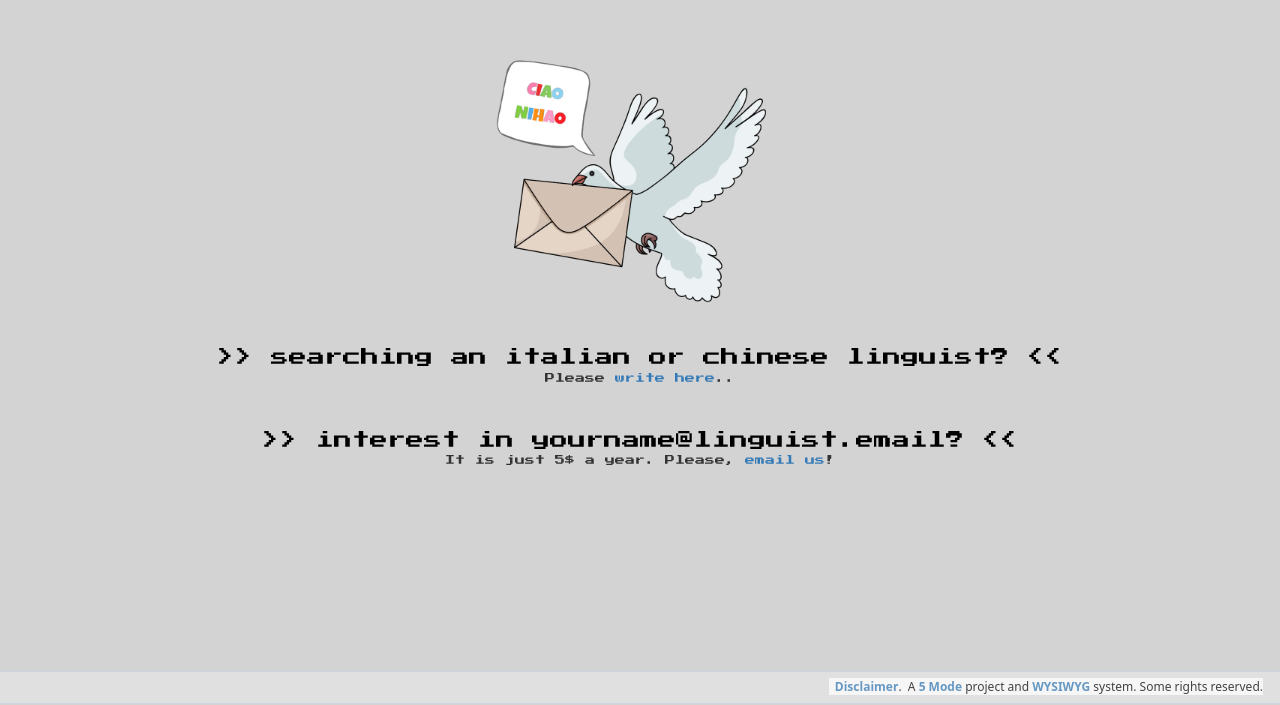
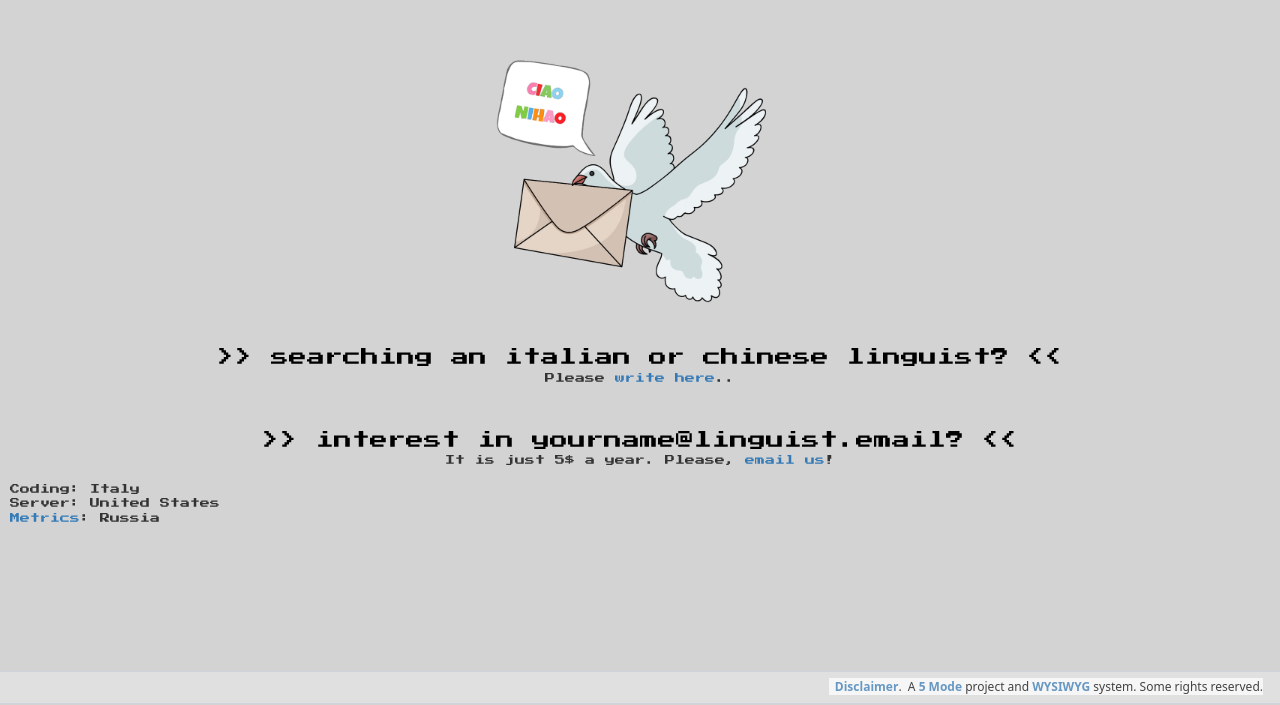
Before and after one commit to par7133/LinguaIM, a plain HTML site: page index.html in a window 1280 px wide. Shown: the part 95-800 px from the top of the page. Drawn offline with Linux system fonts and the light colour scheme; no server answers.

Commit message:
Update index.html

```diff
--- a/index.html
+++ b/index.html
@@ -92,7 +92,14 @@ Please <a href="mailto:info@linguist.email">write here</a>..<br><br>
 It is just 5$ a year. Please, <a href="mailto:info@5mode.com">email us</a>!
 </div>
 
+</div>
 
+<div id="originsDisplay">
+      <br>
+       &nbsp;<span class="originLabel">Coding:</span>&nbsp;Italy<br>
+       &nbsp;<span class="originLabel">Server:</span>&nbsp;United States&nbsp;<br>
+       &nbsp;<span class="originLabel"><a href="http://metrica.yandex.com" class="bbb">Metrics</a>:</span>&nbsp;Russia&nbsp;<br>
+      <br>
 </div>
 
 <div id="footerCont">&nbsp;</div>
```
